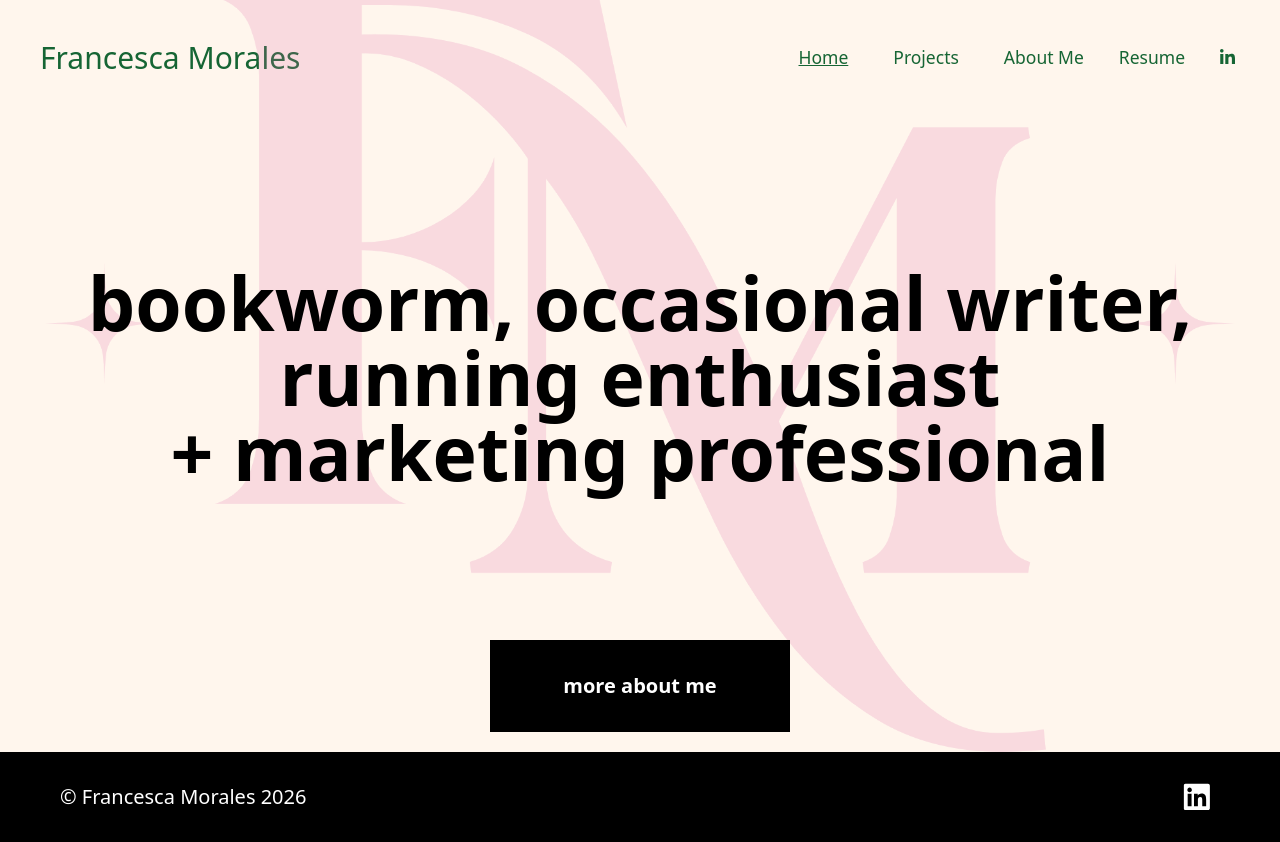
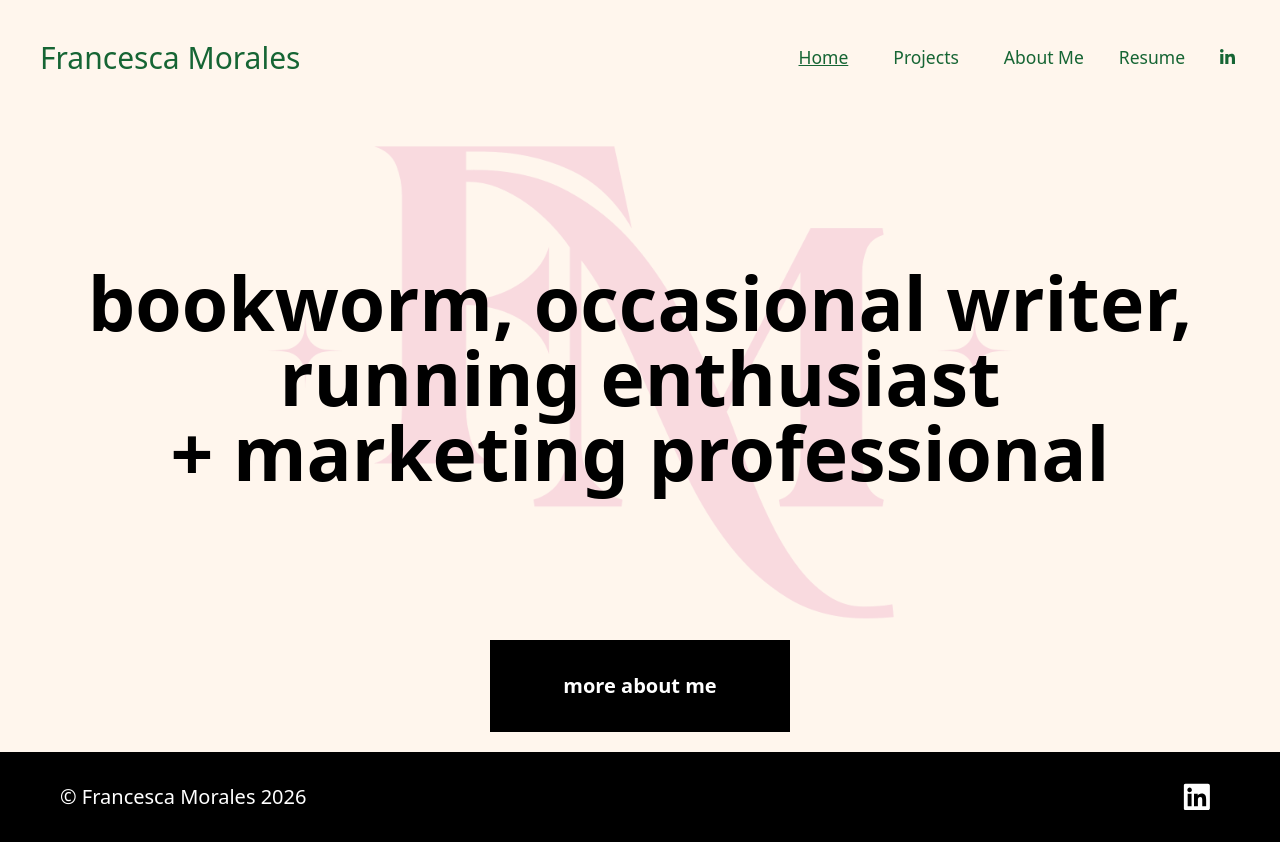
Before and after one commit to Benjamin-Wolff/Cheska-Portfolio, a SvelteKit app in the folder cheska-portfolio/: page / in a window 1280 px wide. Built offline with nearby package versions, Linux system fonts and the light colour scheme.

Commit message:
additional formatting

```diff
--- a/cheska-portfolio/src/routes/+layout.svelte
+++ b/cheska-portfolio/src/routes/+layout.svelte
@@ -18,7 +18,7 @@
 		<img
 			src="/Logo.png"
 			alt=""
-			class="w-[700px] sm:w-[900px] lg:w-[1200px] xl:w-[1500px] opacity-20 -translate-y-20"
+			class="h-[100vh] opacity-20 -translate-y-[5vw]"
 		/>
 	</div>
 
```
